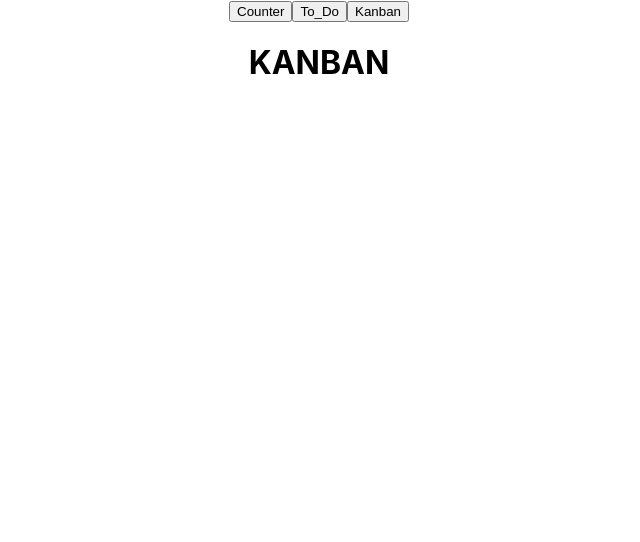
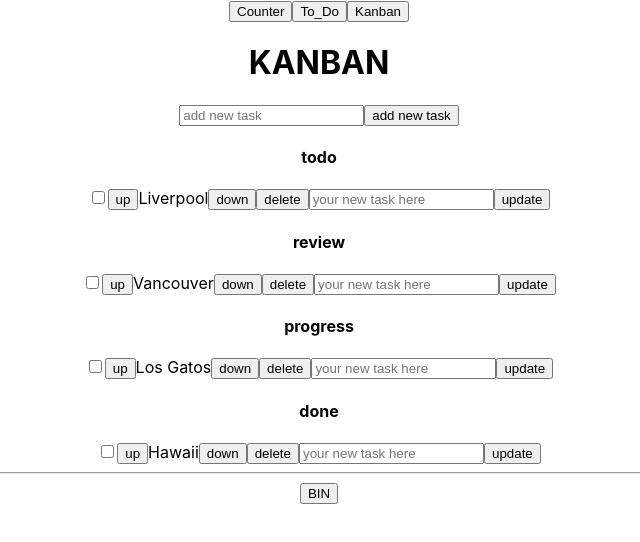
Before and after one commit to OlehPetko/test_simple_todo, a React (Create React App) app: page / in a window 1280 px wide. Both pictures are taken after a click on the button "Kanban". Shown: the top 542 px of the page, without its empty margins (321-961 px from the left). Built offline with nearby package versions, Linux system fonts and the light colour scheme.

Commit message:
new kanban

```diff
--- a/src/Kanban/Kanban.js
+++ b/src/Kanban/Kanban.js
@@ -1,12 +1,59 @@
 import '../App.css';
+import {useState} from "react";
 
 function Kanban() {
-  return (
-    <div className="App">
-      <h1>KANBAN</h1>
 
-    </div>
-  );
+    const statuses = ['todo', 'review', 'progress', 'done']
+    const [newTask, setNewTask] = useState('')
+    const initialState = [
+        {id: Math.random(), status: statuses[0], name: 'Liverpool'},
+        {id: Math.random(), status: statuses[1], name: 'Vancouver'},
+        {id: Math.random(), status: statuses[2], name: 'Los Gatos'},
+        {id: Math.random(), status: statuses[3], name: 'Hawaii'},
+    ]
+    const [task, setTask] = useState(initialState)
+    const [updateNewTask, setUpdateNewTask] = useState('')
+    const addTask = () => {
+        const addNewTask = [...task, {id: Math.random(), status: statuses[0], name: newTask}]
+        setTask(addNewTask)
+        setNewTask('')
+    }
+    const del = (id) => {
+        const updateTask = task.filter(el => el.id !== id)
+        setTask(updateTask)
+    }
+    const updateTask = (id) => {
+      const newTask = task.map(el => el.id === id ? {...el, name: updateNewTask} : el)
+        setTask(newTask)
+        setUpdateNewTask('')
+    }
+    return (
+        <div className="App">
+            <h1>KANBAN</h1>
+            <input placeholder='add new task' value={newTask} onChange={e => setNewTask(e.target.value)}/>
+            <button onClick={addTask}>add new task</button>
+            {statuses.map(status =>
+                <div key={status}>
+                    <h4>
+                        {status}
+                    </h4>
+                    {task.filter(task => task.status === status).map(task =>
+                        <div key={task.id}>
+                            <input type="checkbox"/>
+                            <button>up</button>
+                            {task.name}
+                            <button>down</button>
+                            <button onClick={() => del(task.id)}>delete</button>
+                            <input placeholder='your new task here' value={updateNewTask} onChange={e => setUpdateNewTask(e.target.value)}/>
+                            <button onClick={() => updateTask(task.id)}>update</button>
+                        </div>
+                    )}
+                </div>
+            )}
+            <hr/>
+            <button>BIN</button>
+        </div>
+    );
 }
 
 export default Kanban;
```
